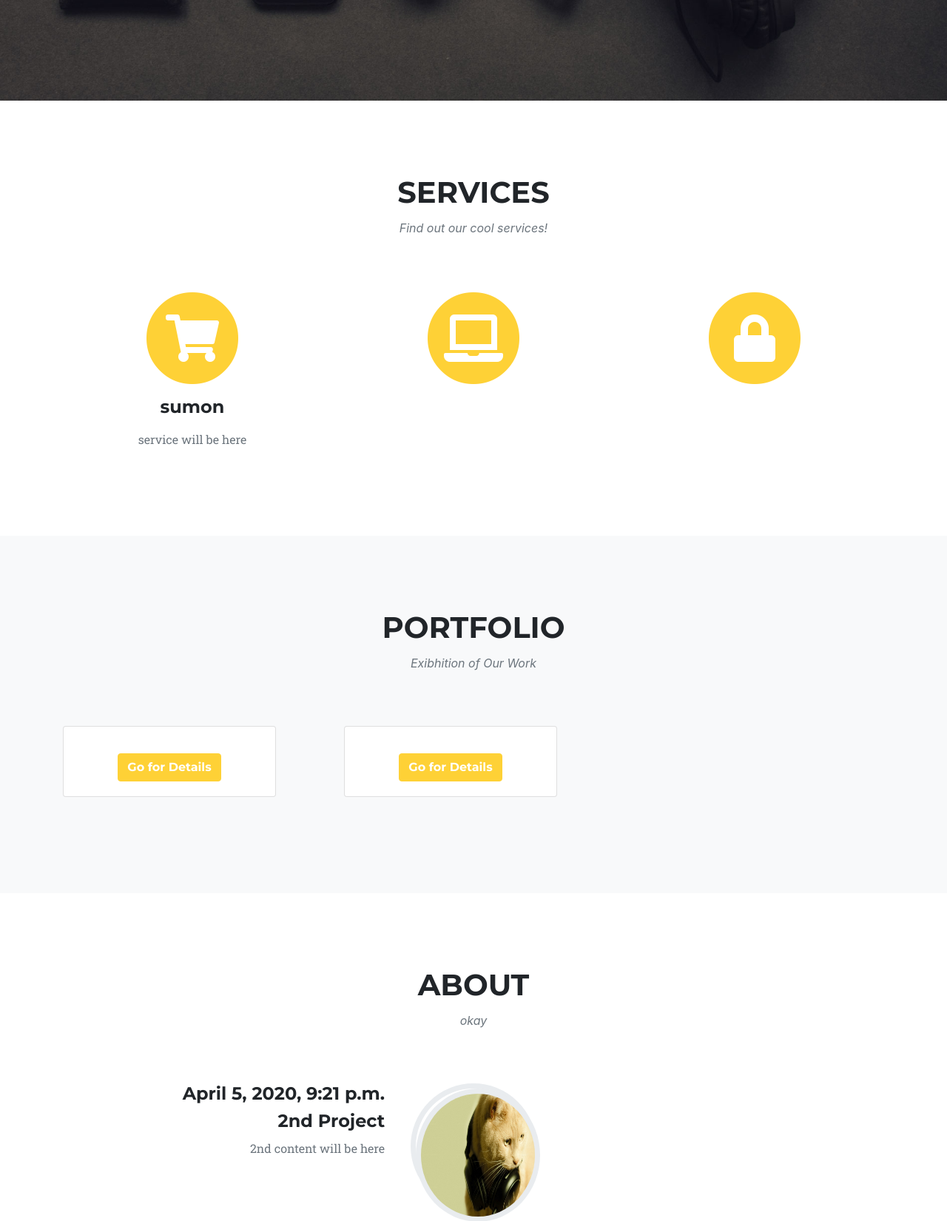
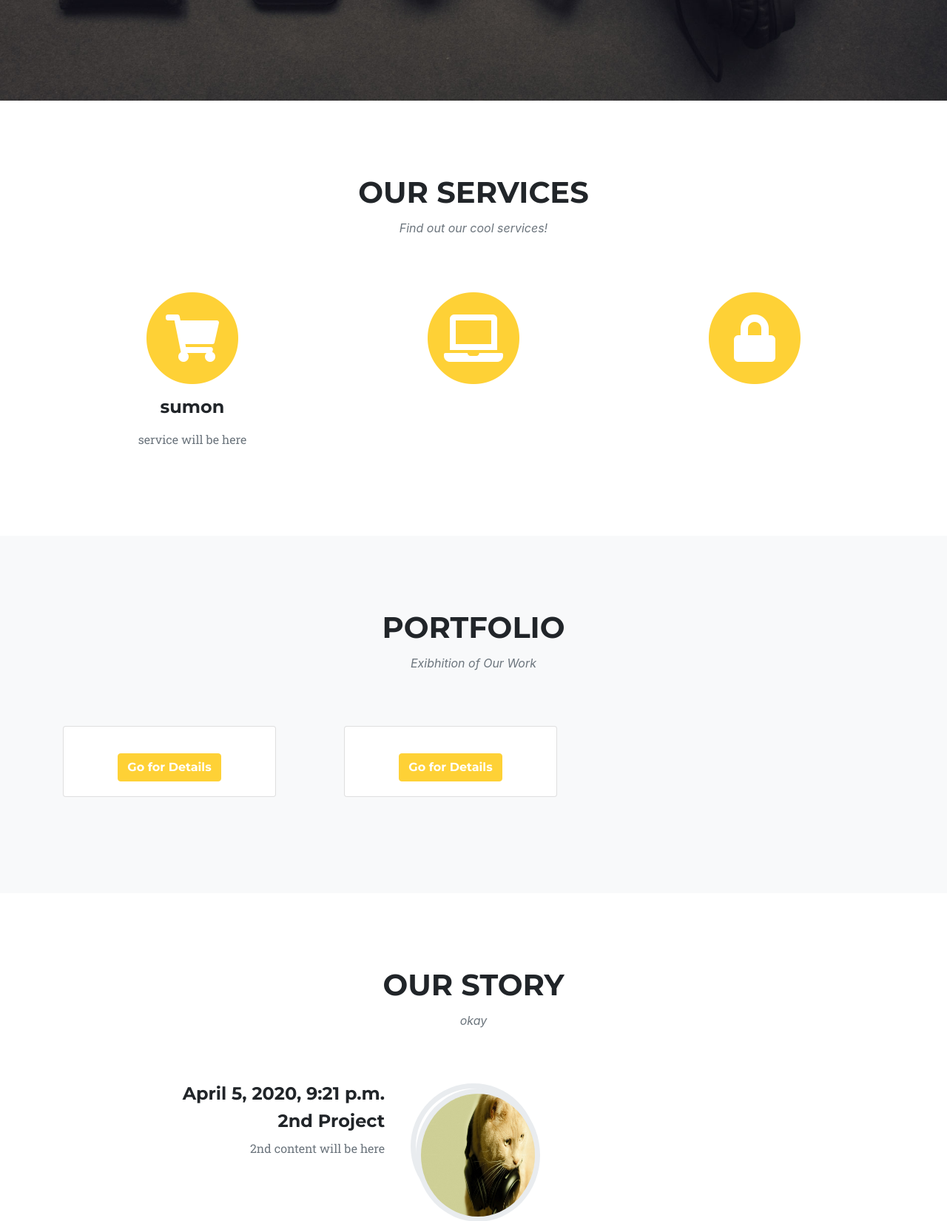
Before and after one commit to mimsha7/portfolio, a Django app: page / in a window 1280 px wide. Shown: the part 623-2273 px from the top of the page at 74% size. Run offline with Django 3.2, Linux system fonts and the light colour scheme; data comes from the database, SQL or seed files in the repository; data that the repository does not hold is empty; some libraries are stand-ins or nearby versions; some web fonts are replaced.

Commit message:
its okay

```diff
--- a/static/css/agency.css
+++ b/static/css/agency.css
@@ -14,7 +14,7 @@ p {
 }
 
 a {
-  color: #fed136;
+  color: #007bff;
 }
 
 a:hover {
--- a/templates/portfolio/home.html
+++ b/templates/portfolio/home.html
@@ -20,7 +20,7 @@
     <div class="container">
       <div class="row">
         <div class="col-lg-12 text-center">
-          <h2 class="section-heading text-uppercase">Services</h2>
+          <h2 class="section-heading text-uppercase">Our Services</h2>
           <h3 class="section-subheading text-muted">Find out our cool services!</h3>
         </div>
       </div>
@@ -52,9 +52,6 @@
       </div>
     </div>
   </section>
-
-
-
 
    <!-- Portfolio Grid -->
   <section class="bg-light page-section" id="portfolio">
@@ -95,7 +92,7 @@
 
       <div class="row">
         <div class="col-lg-12 text-center">
-          <h2 class="section-heading text-uppercase">About</h2>
+          <h2 class="section-heading text-uppercase">Our Story</h2>
           <h3 class="section-subheading text-muted">okay</h3>
         </div>
       </div>
@@ -202,54 +199,6 @@
     </div>
   </section>
 
-  <!-- Contact -->
- <!-- <section class="page-section" id="contact">
-    <div class="container">
-      <div class="row">
-        <div class="col-lg-12 text-center">
-          <h2 class="section-heading text-uppercase">Contact Us</h2>
-          <h3 class="section-subheading text-muted">Lorem ipsum dolor sit amet consectetur.</h3>
-        </div>
-      </div>
-      <div class="row">
-        <div class="col-lg-12">
-          <form id="contactForm" name="sentMessage" novalidate="novalidate">
-                <form action="{% url 'contact' %}" id="contact_form" class="contact_form text-center" method="POST">
-                 {% csrf_token %}
-            <div class="row">
-              <div class="col-md-6">
-                <div class="form-group">
-
-                  <input class="form-control"  name="c_name" type="text" placeholder="Your Name *" required="required" data-validation-required-message="Please enter your name." >
-                  <p class="help-block text-danger"></p>
-                </div>
-                <div class="form-group">
-                  <input class="form-control"  name="c_email" type="email" placeholder="Your Email *" required="required" data-validation-required-message="Please enter your email address.">
-                  <p class="help-block text-danger"></p>
-                </div>
-                <div class="form-group">
-                  <input class="form-control"  name="c_phone" type="tel" placeholder="Your Phone *" required="required" data-validation-required-message="Please enter your phone number.">
-                  <p class="help-block text-danger"></p>
-                </div>
-              </div>
-              <div class="col-md-6">
-                <div class="form-group">
-                  <textarea class="form-control"  name="c_message" placeholder="Your Message *" required="required" data-validation-required-message="Please enter a message."></textarea>
-                  <p class="help-block text-danger"></p>
-                </div>
-              </div>
-              <div class="clearfix"></div>
-              <div class="col-lg-12 text-center">
-                <div id="success"></div>
-                <button id="sendMessageButton" class="btn btn-primary btn-xl text-uppercase" type="submit">Send Message</button>
-              </div>
-            </div>
-          </form>
-          </form>
-        </div>
-      </div>
-    </div>
-  </section> -->
 <!-- Contact -->
   <section class="page-section" id="contact">
     <div class="container">
@@ -287,7 +236,7 @@
               <div class="clearfix"></div>
               <div class="col-lg-12 text-center">
                 <div id="success"></div>
-                <button id="sendMessageButton" class="btn btn-primary btn-xl text-uppercase" type="submit">Send Message</button>
+                <button id="sendMessageButton" class="btn btn-primary btn-xl text-uppercase" style="background-color: #007bff; border-color: #007bff" type="submit">Send Message</button>
               </div>
             </div>
           </form>
@@ -295,9 +244,6 @@
       </div>
     </div>
   </section>
-
-
-
 
       <!-- Portfolio Modals -->
 
```
